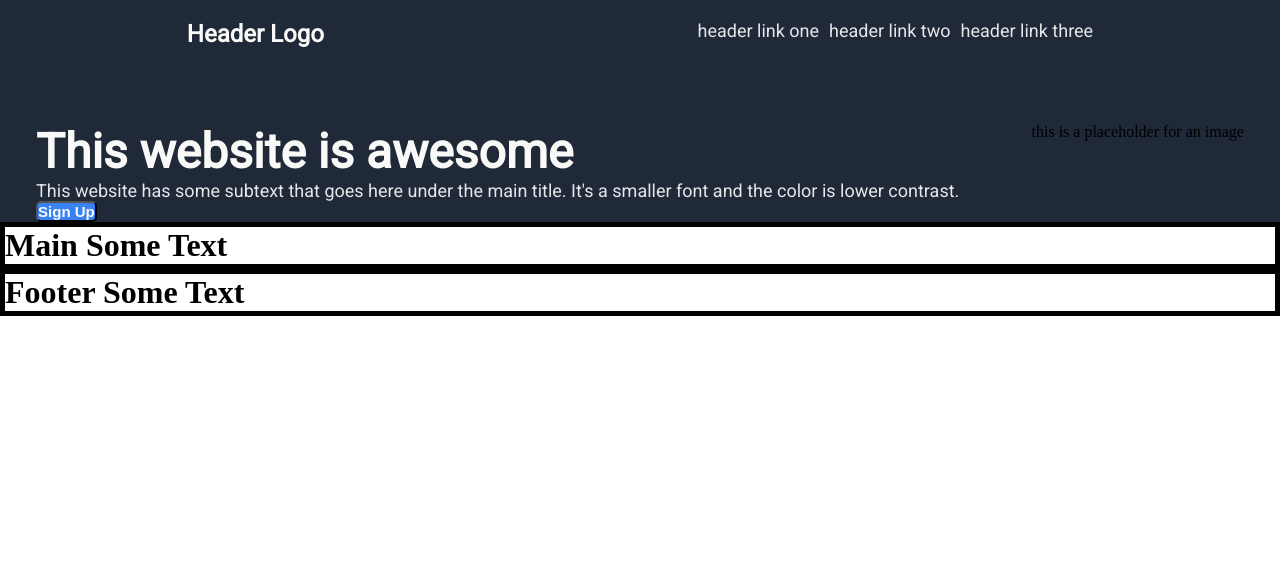
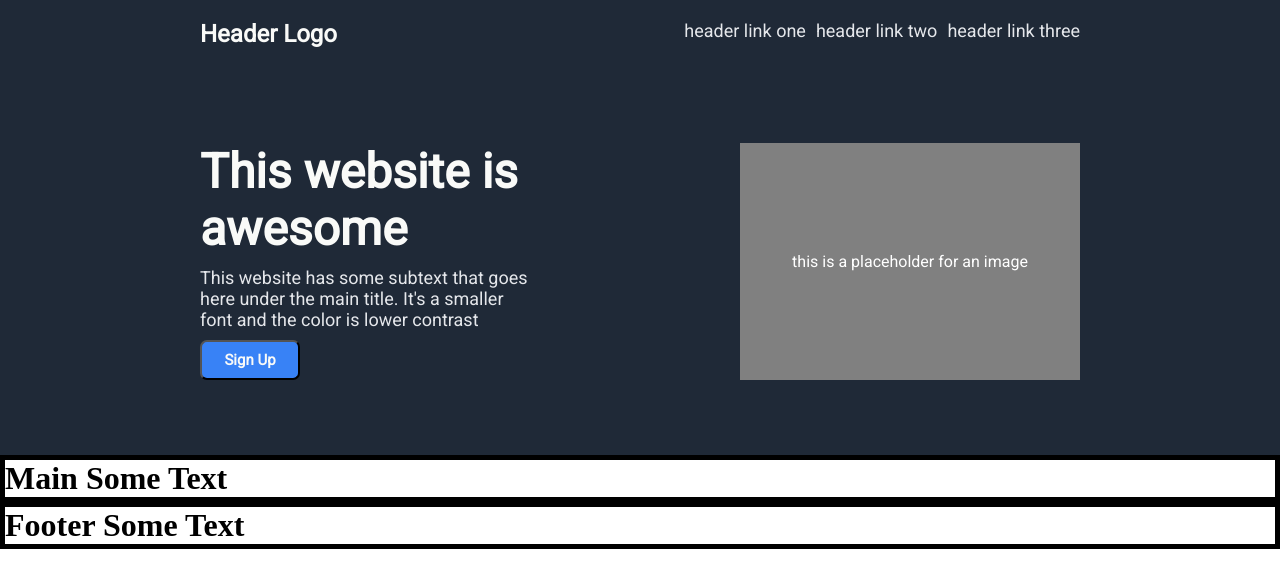
Before and after one commit to DetectiveSQL/project-landing-page, a plain HTML site: page index.html in a window 1280 px wide. Drawn offline with Linux system fonts and the light colour scheme.

Commit message:
Modifications to index and CSS

```diff
--- a/index.html
+++ b/index.html
@@ -8,22 +8,22 @@
         <link rel="stylesheet" href="./style.css">
     </head>
     <body>
-        <header class="hero-footer-color">
+        <header class="display-flex hero-footer-color header-flex-props font-family">
             <div class="display-flex header-padding">
-                <div class="header-logo-text font-family">Header Logo</div>
-                <div class="display-flex header-link-text hero-sec-links font-family">
+                <div class="header-logo-text">Header Logo</div>
+                <div class="display-flex header-link-text hero-sec-links">
                     <div>header link one</div>
                     <div>header link two</div>
                     <div>header link three</div>
                 </div>
             </div>
-            <div class="display-flex">
-                <div class="font-family">
+            <div class="display-flex header-padding">
+                <div class="display-flex hero-main">
                     <div class="hero-main-text">This website is awesome</div>
-                    <p class="hero-sec-links">This website has some subtext that goes here under the main title. It's a smaller font and the color is lower contrast.</p>
-                    <button class="button-props">Sign Up</button>
+                    <p class="hero-sec-links">This website has some subtext that goes here under the main title. It's a smaller font and the color is lower contrast</p>
+                    <button class="button-props font-family">Sign Up</button>
                 </div>
-                <div>
+                <div class="display-flex img-placeholder">
                     this is a placeholder for an image
                 </div>
             </div>
--- a/style.css
+++ b/style.css
@@ -12,7 +12,13 @@
 
 .display-flex{
     display: flex;
-    justify-content: space-around;
+    justify-content: space-between;
+}
+
+.header-flex-props{
+    flex-direction: column;
+    padding-left: 200px;
+    padding-right: 200px;
 }
 
 .header-padding{
@@ -51,7 +57,26 @@
     font-size: 15px;
     font-weight: bold;
     color: #f9faf8;
-    border-radius: 5px;
+    border-radius: 7px;
+    width: 100px;
+    height: 40px;
+}
+
+.hero-main{
+    flex-direction: column;
+    flex: 1;
+    gap: 10px;
+    margin-right: 100px;
+    padding-right: 100px;
+}
+
+.img-placeholder{
+    flex-direction: column;
+    flex: 1;
+    color: white;
+    align-items: center;
+    justify-content: center;
+    background-color: grey;
 }
 
 .main-container{
```
